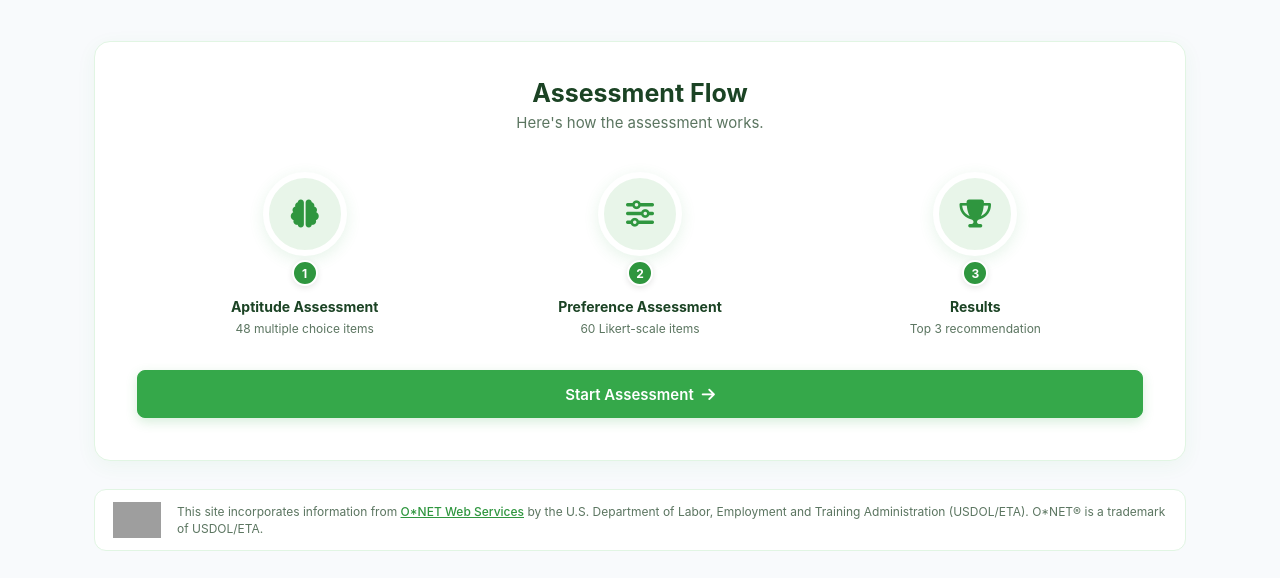
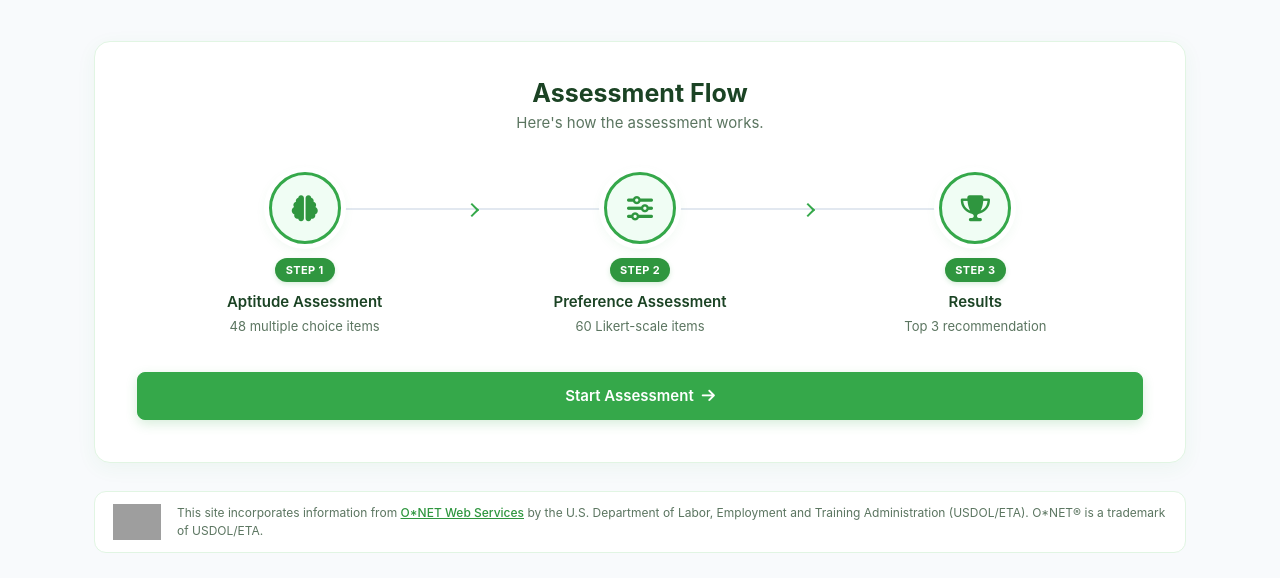
Before and after one commit to KirkMH/edupath, a Django app: page /dashboard/ in a window 1280 px wide. Shown: the part 489-1067 px from the top of the page. Run offline with Django 5.2, Linux system fonts and the light colour scheme; a user stored in the database is signed in; data comes from the database, SQL or seed files in the repository; some libraries are stand-ins or nearby versions; grey boxes are pictures that could not be loaded.

Commit message:
Polished the steps in dashboard and fixed progress bar in preference assessment.

```diff
--- a/static/css/dashboard.css
+++ b/static/css/dashboard.css
@@ -191,10 +191,7 @@
     display: grid;
     grid-template-columns: repeat(3, 1fr);
     position: relative;
-}
-
-.steps::before {
-    display: none;
+    margin: 20px 0 35px;
 }
 
 .step {
@@ -204,55 +201,79 @@
     padding: 0 15px;
 }
 
+/* Horizontal timeline connecting track */
+.step:not(:last-child)::after {
+    content: '';
+    position: absolute;
+    top: 36px;
+    left: 50%;
+    width: 100%;
+    height: 2px;
+    background: #e2e8f0;
+    z-index: 0;
+}
+
+/* Direction chevron indicator on timeline track */
+.step:not(:last-child)::before {
+    content: '';
+    position: absolute;
+    top: 33px;
+    left: 100%;
+    width: 8px;
+    height: 8px;
+    border-top: 2px solid var(--primary);
+    border-right: 2px solid var(--primary);
+    transform: translateX(-50%) rotate(45deg);
+    z-index: 1;
+}
+
 .step-icon {
-    width: 84px;
-    height: 84px;
-    margin: 0 auto 12px;
+    width: 72px;
+    height: 72px;
+    margin: 0 auto 14px;
     border-radius: 50%;
-    background: #e8f5e9;
+    background: #f0fdf4;
     color: var(--primary-dark);
     display: flex;
     align-items: center;
     justify-content: center;
-    font-size: 28px;
-    border: 6px solid var(--white);
-    box-shadow: 0 4px 15px rgba(53, 168, 74, 0.12);
-    transition: all 0.35s cubic-bezier(0.34, 1.56, 0.64, 1);
-}
-
-.step:hover .step-icon {
-    transform: scale(1.12);
-    background: var(--primary-dark);
-    color: var(--white);
-    box-shadow: 0 8px 24px rgba(53, 168, 74, 0.28);
+    font-size: 26px;
+    border: 3px solid var(--primary);
+    box-shadow: 0 0 0 5px #ffffff, 0 4px 14px rgba(53, 168, 74, 0.12);
+    position: relative;
+    z-index: 2;
 }
 
 .step-number {
-    width: 26px;
-    height: 26px;
-    border-radius: 50%;
-    background: var(--primary-dark);
-    color: white;
-    display: flex;
+    display: inline-flex;
     align-items: center;
     justify-content: center;
-    margin: -8px auto 12px;
-    font-size: 12px;
+    width: auto;
+    min-width: 60px;
+    height: 24px;
+    padding: 0 10px;
+    border-radius: 12px;
+    background: var(--primary-dark);
+    color: var(--white);
+    margin: 0 auto 10px;
+    font-size: 11px;
     font-weight: 700;
-    border: 2px solid white;
-    box-shadow: 0 2px 6px rgba(0, 0, 0, 0.1);
+    letter-spacing: 0.4px;
+    text-transform: uppercase;
+    box-shadow: 0 2px 5px rgba(53, 168, 74, 0.2);
 }
 
 .step h3 {
-    font-size: 14px;
+    font-size: 15px;
+    font-weight: 600;
     color: var(--navy-900);
-    margin-bottom: 5px;
+    margin-bottom: 6px;
 }
 
 .step p {
     color: var(--text-muted);
-    font-size: 12px;
-    max-width: 180px;
+    font-size: 13px;
+    max-width: 200px;
     margin: 0 auto;
     line-height: 1.5;
 }
@@ -378,8 +399,19 @@
         gap: 20px;
     }
     .steps {
-        grid-template-columns: repeat(2, 1fr);
-        row-gap: 35px;
+        grid-template-columns: repeat(3, 1fr);
+        gap: 15px;
+    }
+}
+
+@media (max-width: 720px) {
+    .steps {
+        grid-template-columns: 1fr;
+        gap: 28px;
+    }
+    .step:not(:last-child)::after,
+    .step:not(:last-child)::before {
+        display: none;
     }
 }
 
@@ -402,6 +434,10 @@
     }
     .steps {
         grid-template-columns: 1fr;
-        gap: 30px;
+        gap: 28px;
+    }
+    .step:not(:last-child)::after,
+    .step:not(:last-child)::before {
+        display: none;
     }
 }
--- a/templates/assessment/dashboard.html
+++ b/templates/assessment/dashboard.html
@@ -54,7 +54,7 @@
                     <div class="step-icon">
                         <i class="fa-solid fa-brain"></i>
                     </div>
-                    <div class="step-number">1</div>
+                    <div class="step-number">Step 1</div>
                     <h3>Aptitude Assessment</h3>
                     <p>
                         48 multiple choice items
@@ -65,7 +65,7 @@
                     <div class="step-icon">
                         <i class="fa-solid fa-sliders"></i>
                     </div>
-                    <div class="step-number">2</div>
+                    <div class="step-number">Step 2</div>
                     <h3>Preference Assessment</h3>
                     <p>
                         60 Likert-scale items
@@ -76,7 +76,7 @@
                     <div class="step-icon">
                         <i class="fa-solid fa-trophy"></i>
                     </div>
-                    <div class="step-number">3</div>
+                    <div class="step-number">Step 3</div>
                     <h3>Results</h3>
                     <p>
                         Top 3 recommendation
```
Also changed, not shown: templates/assessment/preference-assess.html (+8 -12 lines), 1 other file.
